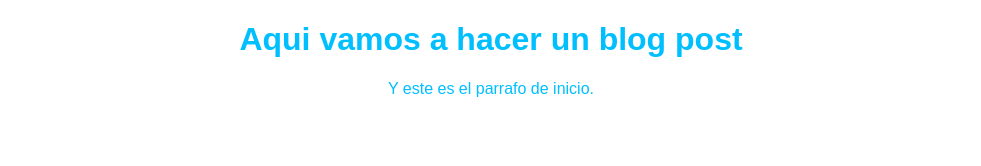
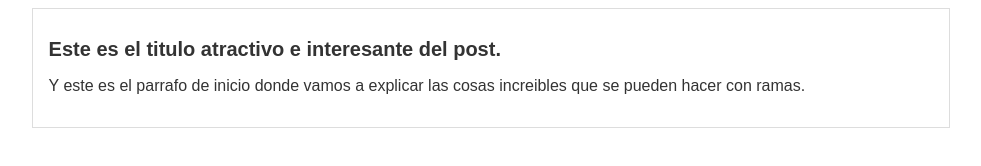
Before and after one commit to lfzarazuaa/hyperblog, a plain HTML site: page blogpost.html in a window 1280 px wide. Shown: the whole page, without its empty margins (149-1130 px from the left). Drawn offline with Linux system fonts and the light colour scheme.

Commit message:
Commit al master del blogpost en su versión mas reciente

```diff
--- a/blogpost.html
+++ b/blogpost.html
@@ -7,7 +7,12 @@
     <title>Título de blogpost</title>
 </head>
 <body>
-    <h1>Aqui vamos a hacer un blog post</h1>
-    <p>Y este es el parrafo de inicio.</p>
+    <div class="container">
+        <div id="post">
+            <h1>Este es el titulo atractivo e interesante del post.</h1>
+            <p>Y este es el parrafo de inicio donde vamos
+                 a explicar las cosas increibles que se pueden hacer con ramas.</p>
+        </div>
+    </div>
 </body>
 </html>
--- a/css/estilos.css
+++ b/css/estilos.css
@@ -1,5 +1,17 @@
 body{
-    color: deepskyblue;
+    color: #333;
     text-align: center;
     font-family: Arial, Helvetica, sans-serif;
 }
+
+.container{
+    width: 70%;
+    padding: 1em;
+    text-align: left;
+    border: 1px solid #DDD;
+    margin: 0 auto;
+}
+
+.container h1{
+    font-size: 20px;
+}
```
